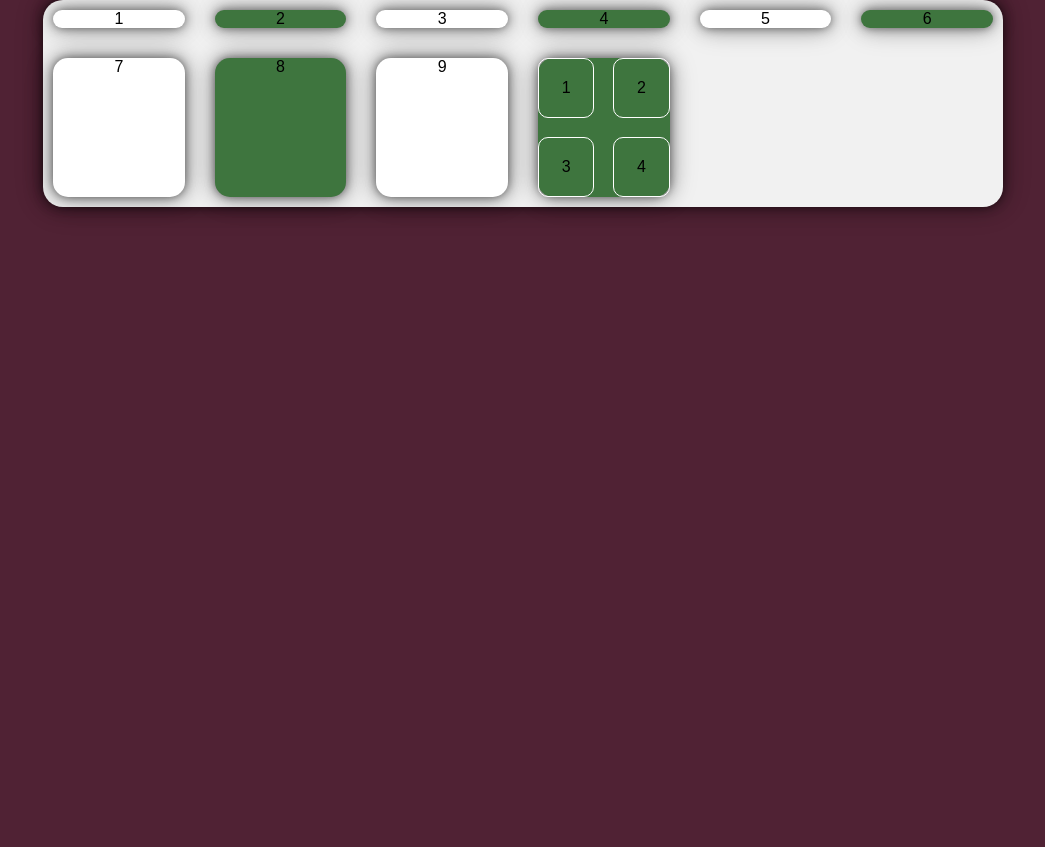
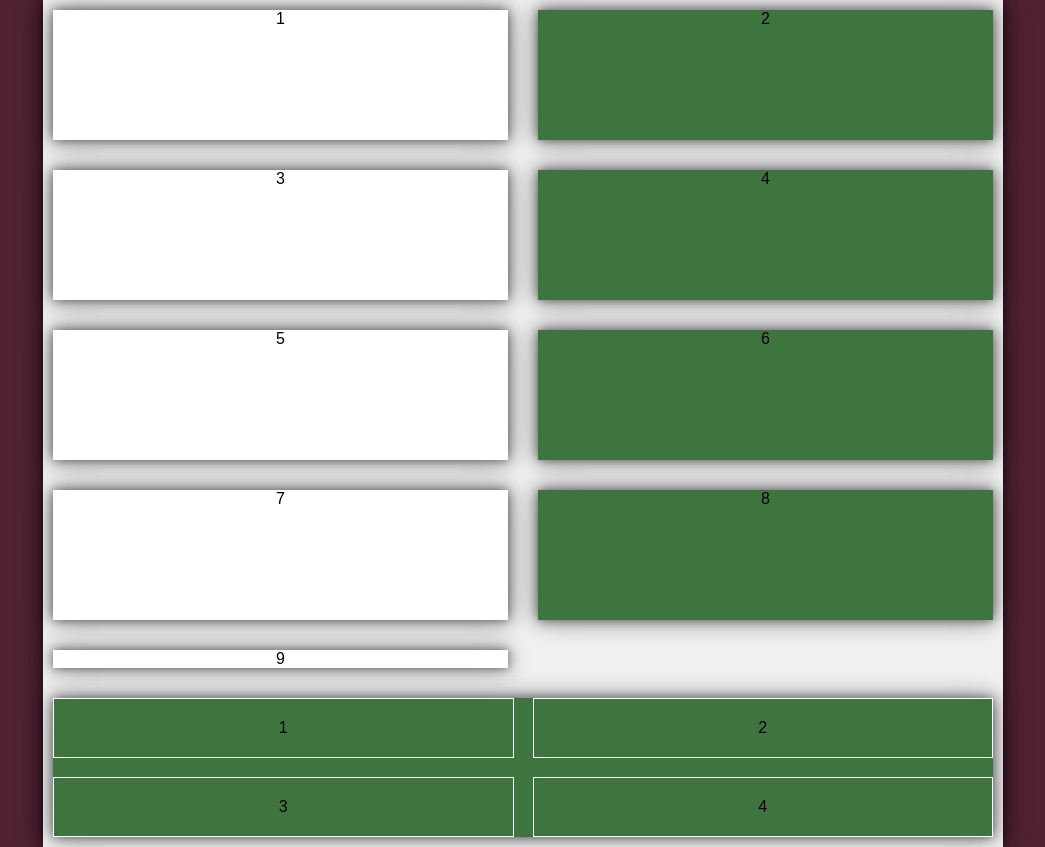
Before and after one commit to uzairahmed2126/css-grid-tutorial, a plain HTML site: page html/columns.html in a window 1280 px wide. Shown: the whole page, without its empty margins (117-1162 px from the left). Before the commit the page ends 800 px from the top, so only its background shows below. Drawn offline with Linux system fonts and the light colour scheme.

Commit message:
nested grid

```diff
--- a/css/columns.css
+++ b/css/columns.css
@@ -11,8 +11,8 @@ body {
   display: grid;
   /* grid-auto-rows: 30px 30px 323px; */
   /* grid-template-rows:repeat(3, minmax (200px auto)); */
-  /* grid-template-rows: repeat(4,minmax( 150px,auto)); */
-  grid-template-columns: repeat(6,1fr);
+  grid-template-rows: repeat(4,minmax( 150px,auto));
+  /* grid-template-columns: repeat(6,1fr); */
   /* grid-column-gap:1px ;
   grid-row-gap:2px ; */
   grid-gap: 10px;
@@ -21,7 +21,7 @@ body {
   background-color: #f1f1f1;
   font-family: Arial, Helvetica, sans-serif;
   transform: rotate(180deg) scale(-1);
-  border-radius:20px;
+  /* border-radius:20px; */
 }
 
 #content {
@@ -48,7 +48,7 @@ body {
   box-shadow: 0 0 10px rgba(0, 0, 0, 0.5), 0 0 20px rgba(0, 0, 0, 0.3),
     0 0 30px rgba(0, 0, 0, 0.2);
     margin: 10px;
-    border-radius: 15px;
+    /* border-radius: 15px; */
 }
 
 #content div:nth-child(even) {
@@ -105,13 +105,15 @@ body {
   background-color: #502234;
   display: grid;
   grid-template-columns: 1fr 1fr;
-  /* grid-column: 1 / 4; */
+  grid-column: 1 / 4;
   grid-gap: 19px;
+  grid-column: span 2;
+
 
 }
 .nested p{
   border: 1px solid #fff;
   padding: 20px;
   margin: 0;
-  border-radius:10px;
+  /* border-radius:10px; */
 }
```
